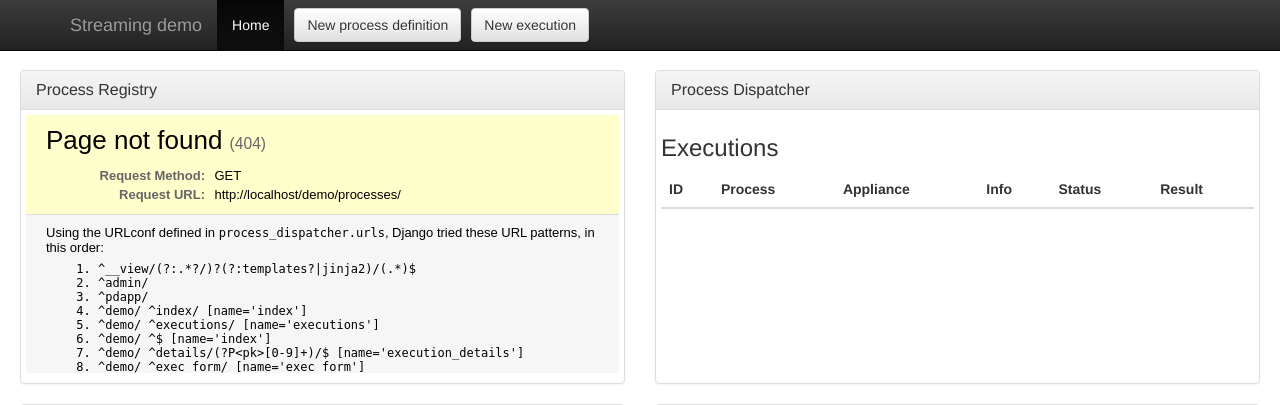
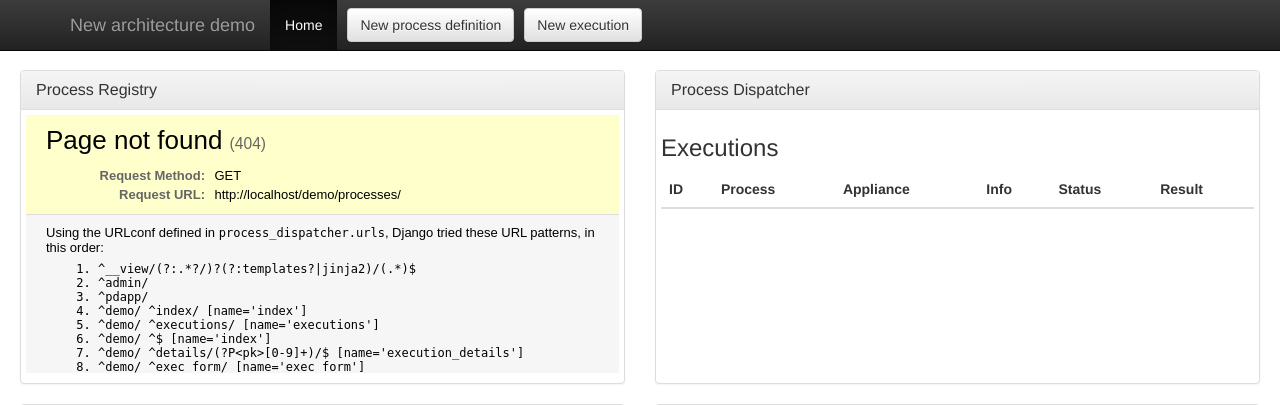
Before and after one commit to DIBBS-project/operation_manager, a Django app: page /demo/ in a window 1280 px wide. Shown: the top 405 px of the page. Run offline with Django 3.2, Linux system fonts and the light colour scheme; data that the repository does not hold is empty; some libraries are stand-ins or nearby versions.

Commit message:
Added requirements.txt

```diff
--- a/demo/templates/index.html
+++ b/demo/templates/index.html
@@ -59,7 +59,7 @@
             <span class="icon-bar"></span>
             <span class="icon-bar"></span>
           </button>
-          <a class="navbar-brand" href="#">Streaming demo</a>
+          <a class="navbar-brand" href="#">New architecture demo</a>
         </div>
         <div id="navbar" class="collapse navbar-collapse">
           <ul class="nav navbar-nav">
--- /dev/null
+++ b/requirements.txt
@@ -0,0 +1,3 @@
+django>=1.8.0
+django-jsonfield
+djangorestframework
```
